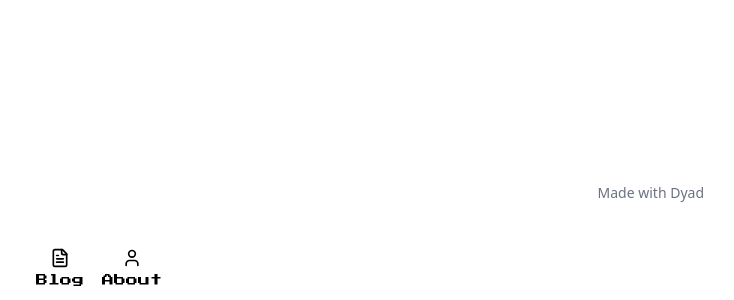
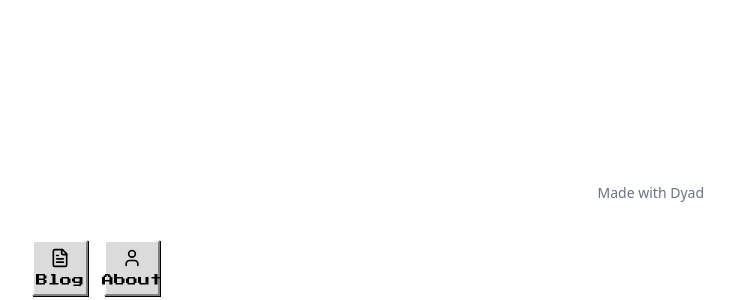
Before and after one commit to jungkj/studio, a React (Vite) app: page / in a window 1280 px wide. Shown: the part 500-800 px from the top of the page, without its empty margins (544-1278 px from the left). Built offline with nearby package versions, Linux system fonts and the light colour scheme.

Commit message:
[dyad] wrote 1 file(s)

```diff
--- a/src/components/PixelButton.tsx
+++ b/src/components/PixelButton.tsx
@@ -7,13 +7,15 @@ interface PixelButtonProps extends React.ButtonHTMLAttributes<HTMLButtonElement>
 
 const PixelButton = React.forwardRef<HTMLButtonElement, PixelButtonProps>(
   ({ className, variant = 'default', children, ...props }, ref) => {
-    const baseClasses = "px-4 py-2 text-sm font-pixel cursor-pointer pixel-border pixel-shadow active:pixel-border-inset";
+    // Base classes for all buttons, applying the macOS outset border
+    const baseClasses = "px-4 py-2 text-sm cursor-pointer mac-border-outset active:mac-border-inset";
 
+    // Variant-specific classes using the new macOS grayscale palette
     const variantClasses = {
-      default: "bg-emerald-light-green text-emerald-black border-emerald-border",
-      primary: "bg-emerald-dark-green text-emerald-white border-emerald-border",
-      secondary: "bg-emerald-light-blue text-emerald-black border-emerald-border",
-      danger: "bg-red-600 text-emerald-white border-emerald-border",
+      default: "bg-mac-light-gray text-mac-black", // Standard button
+      primary: "bg-mac-medium-gray text-mac-black", // Slightly darker for primary actions
+      secondary: "bg-mac-light-gray text-mac-black", // Similar to default, but can be used for semantic clarity
+      danger: "bg-red-600 text-mac-white", // Keep red for danger, but with white text
     };
 
     return (
```
